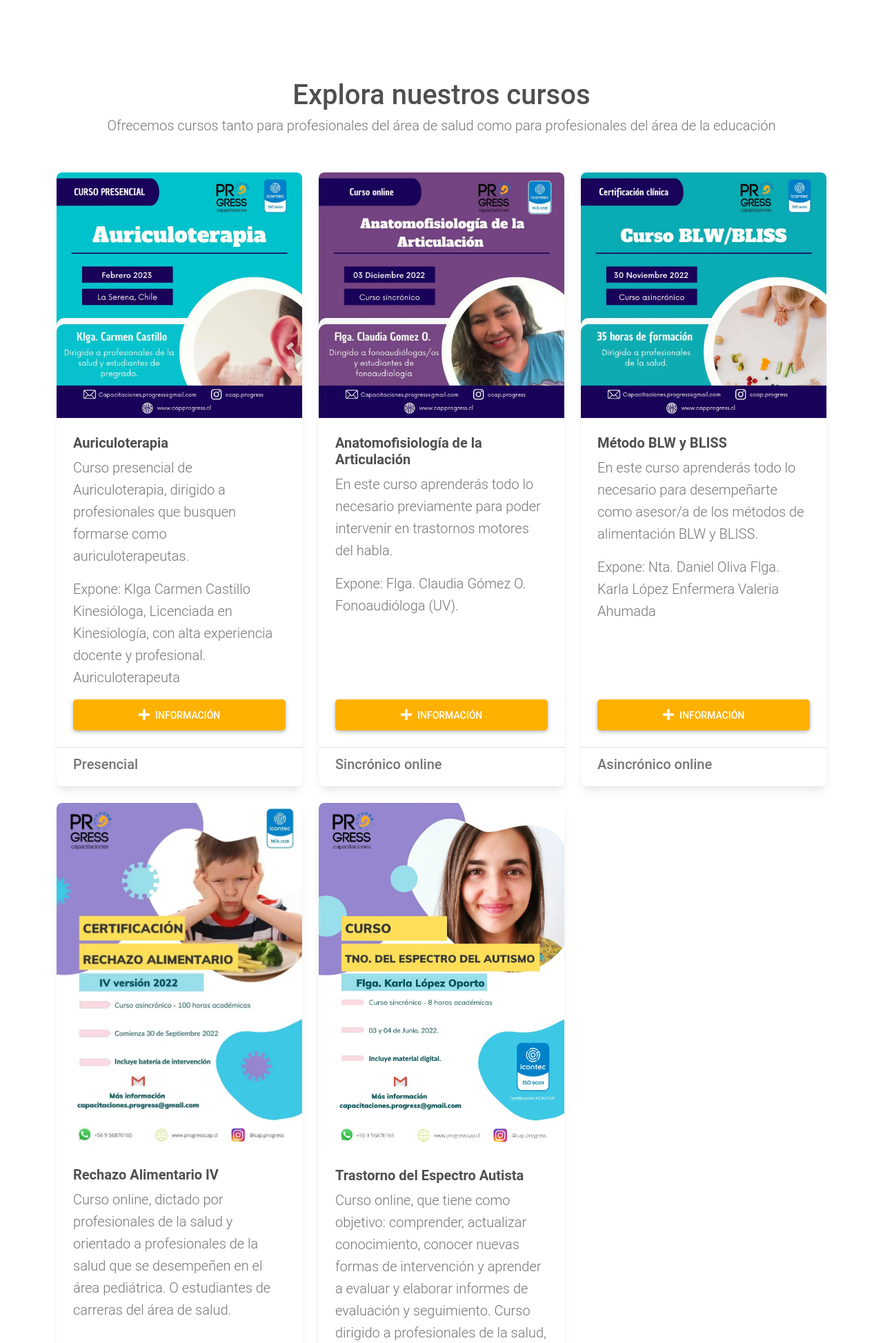
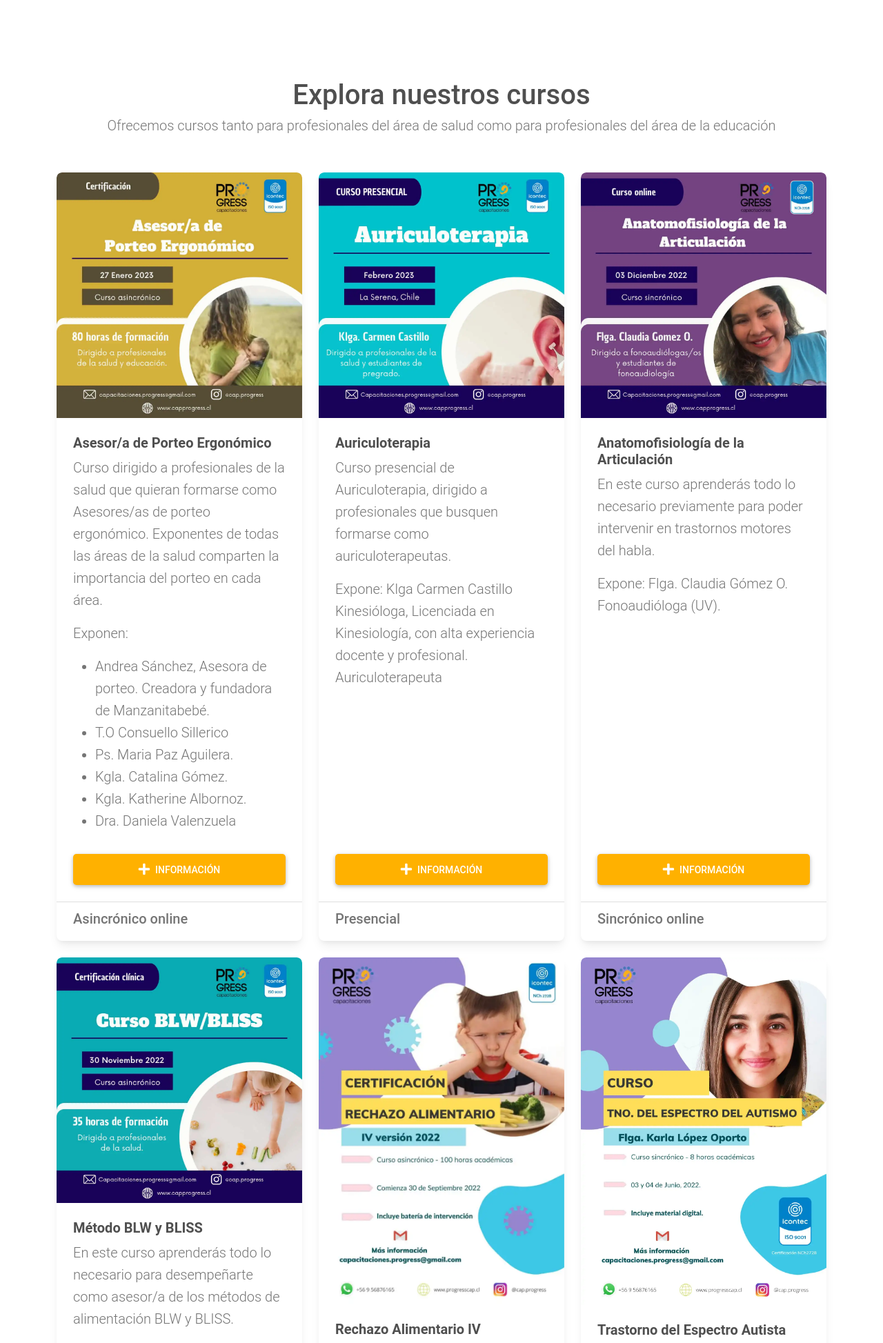
Before and after one commit to figonzal1/progresscap.cl, a PHP site: page / in a window 1280 px wide. Shown: the part 1574-3521 px from the top of the page at 69% size. Run offline with PHP 8.4, Linux system fonts and the light colour scheme.

Commit message:
porteo ergonomico separado

```diff
--- a/index.php
+++ b/index.php
@@ -343,15 +343,17 @@ header('Accept-Encoding: gzip, compress, br');
                         <!-- GRID SISTEM -->
                         <div class="row g-4">
 
-                            <?php include_once("src/html/auriculoterapia.html");?>
+                            <?php include_once("src/html/porteo_ergonomico.html"); ?>
 
-                            <?php include_once("src/html/anatomofisiologia.html");?>
+                            <?php include_once("src/html/auriculoterapia.html"); ?>
 
-                            <?php include_once("src/html/blw.html");?>
+                            <?php include_once("src/html/anatomofisiologia.html"); ?>
 
-                            <?php include_once("src/html/ra.html");?>
+                            <?php include_once("src/html/blw.html"); ?>
 
-                            <?php include_once("src/html/tea.html");?>
+                            <?php include_once("src/html/ra.html"); ?>
+
+                            <?php include_once("src/html/tea.html"); ?>
 
                         </div>
 
--- /dev/null
+++ b/src/html/porteo_ergonomico.html
@@ -0,0 +1,58 @@
+<!-- Anatomofisiologia -->
+<div class="col-md-4">
+	<div class="card h-100">
+		<div class="bg-image hover-overlay hover-zoom">
+
+			<picture>
+
+				<source srcset="img/cursos/porteo_ergonomico.webp" type="image/webp">
+				<source srcset="img/cursos/porteo_ergonomico.png" type="image/png">
+
+				<img src="img/cursos/porteo_ergonomico.png" class="card-img-top" alt="Porteo Ergonómico"
+					loading="lazy" />
+			</picture>
+
+			<div class="mask ">
+				<a href="https://drive.google.com/file/d/1pwosraEp-wqwg6TgtWKGXl1sZqw6nuhz/view?usp=drivesdk"
+					target="_blank" rel="noopener noreferrer nofollow">
+					<div class="d-flex align-items-center justify-content-center h-100">
+
+						<div class="icon-background d-flex justify-content-center align-items-center">
+							<em class="fas fa-external-link-alt fa-2x icon"></em>
+						</div>
+					</div>
+				</a>
+			</div>
+
+		</div>
+		<div class="card-body d-flex flex-column">
+			<h5 class="card-title fw-bolder">Asesor/a de Porteo Ergonómico</h5>
+			<p class="card-text text-muted lead">Curso dirigido a profesionales de la salud que quieran formarse como
+				Asesores/as de porteo ergonómico. Exponentes de todas las áreas de la salud comparten la importancia del
+				porteo en cada área.
+			</p>
+			<p class="card-text text-muted lead">
+				Exponen:
+			<ul class="card-text text-muted lead">
+				<li>Andrea Sánchez, Asesora de porteo. Creadora y fundadora de Manzanitabebé. </li>
+				<li>T.O Consuello Sillerico</li>
+				<li>Ps. Maria Paz Aguilera.</li>
+				<li>Kgla. Catalina Gómez.</li>
+				<li>Kgla. Katherine Albornoz.</li>
+				<li>Dra. Daniela Valenzuela</li>
+			</ul>
+			</p>
+
+			<a class="btn btn-lg btn-primary mt-auto" target="_blank" rel="noopener noreferrer nofollow"
+				href="https://drive.google.com/file/d/1pwosraEp-wqwg6TgtWKGXl1sZqw6nuhz/view?usp=drivesdk"><em
+					class="fas fa-plus fa-lg me-2"></em>información</a>
+		</div>
+
+		<div class="card-footer">
+			<div class="d-flex align-items-center">
+				<h5 class="h5 text-muted">Asincrónico online</h5>
+			</div>
+		</div>
+
+	</div>
+</div>
```
Also changed, not shown: img/cursos/porteo_ergonomico.png (added), img/cursos/porteo_ergonomico.webp (added).
